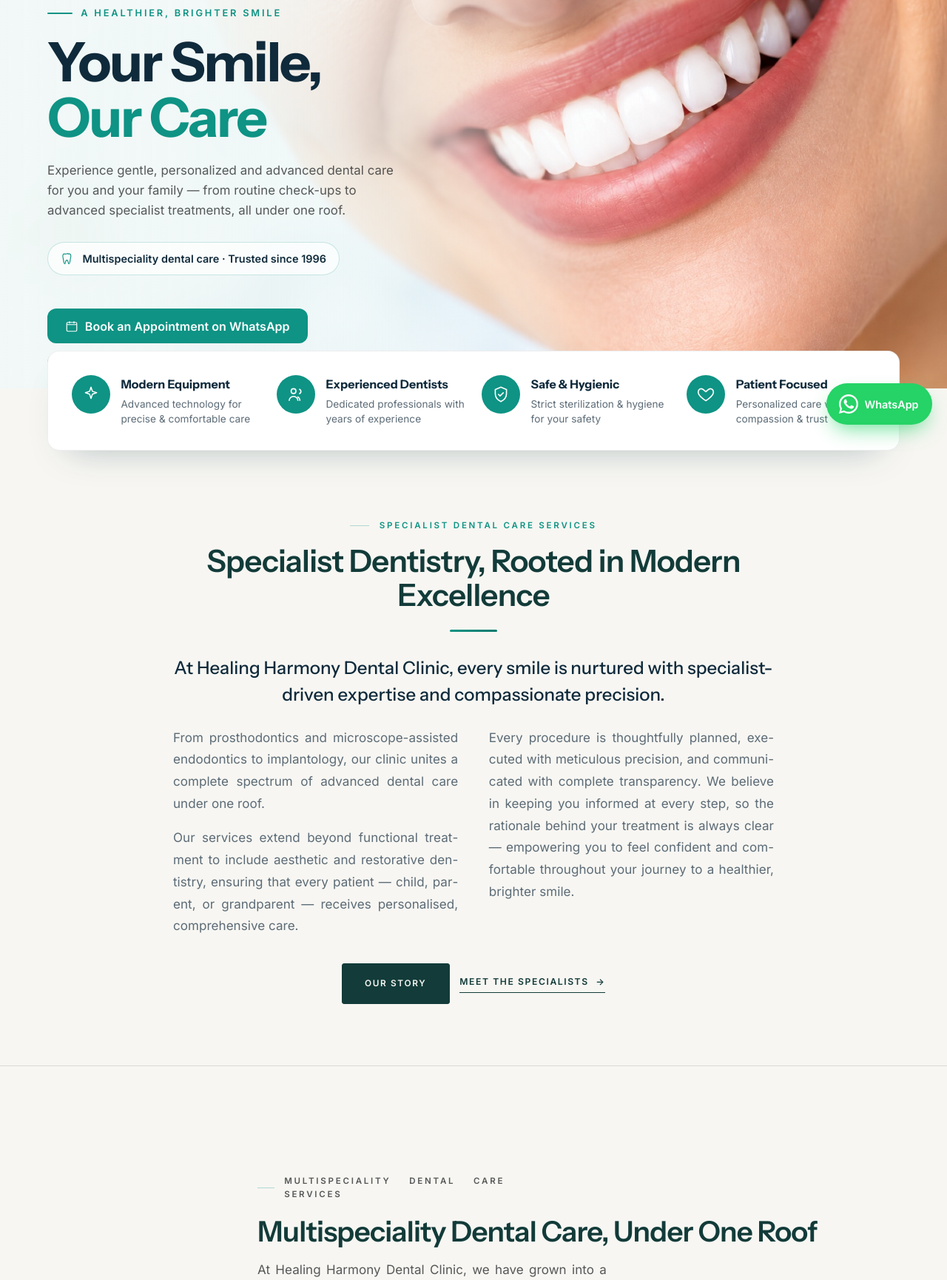
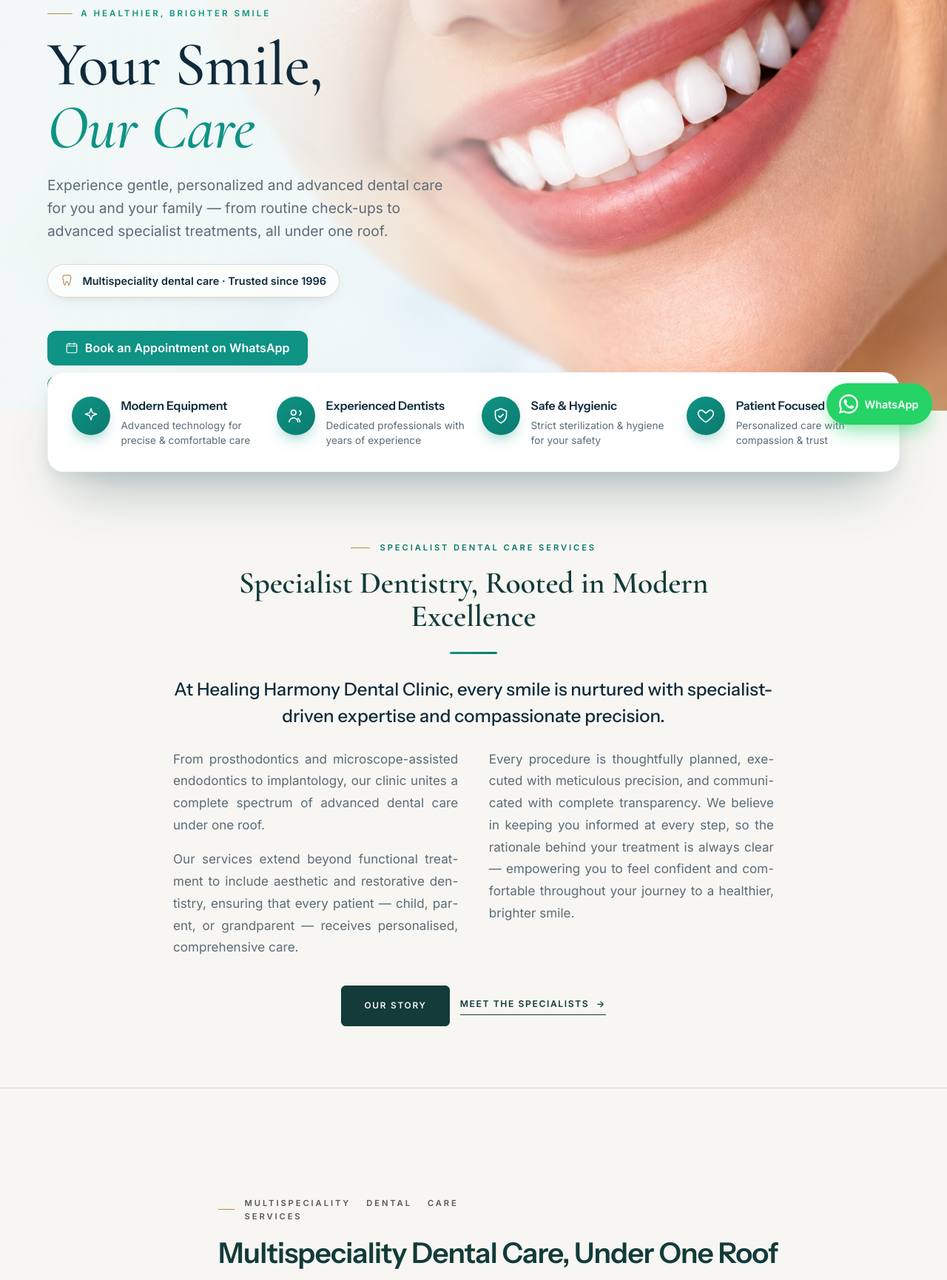
Before and after one commit to mbl9645964-cell/healing-harmony-dental, a PHP site: page / in a window 1280 px wide. Shown: the part 206-1936 px from the top of the page at 74% size. Run offline with PHP 8.4, Linux system fonts and the light colour scheme.

Commit message:
Ultra-premium editorial refinement layer
Serif (Cormorant) display headings incl. hero with italic accent, gold
hairline kickers/accents, layered depth + hover lift on cards, gradient
feature icons, refined buttons and hero note pill.

Co-Authored-By: Claude Opus 4.8 <noreply@anthropic.com>

```diff
--- a/assets/css/theme.css
+++ b/assets/css/theme.css
@@ -1124,3 +1124,74 @@ p:last-child { margin-bottom: 0; }
   .hero2__note{ margin-top:1.3rem; font-size:.82rem; }
   .hero2--bg .hero2__lead{ max-width:none; }
 }
+
+/* ============================================================
+   ULTRA-PREMIUM EDITORIAL LAYER  ·  appended refinement
+   Quiet luxury — serif display, layered depth, finer detail
+   ============================================================ */
+:root{
+  --gold:#B98B4E;                 /* warm luxe hairline accent   */
+  --gold-soft:rgba(185,139,78,.32);
+  --shadow-soft:0 2px 6px rgba(12,58,68,.05), 0 18px 40px -22px rgba(12,58,68,.20);
+  --shadow-lift:0 8px 18px rgba(12,58,68,.07), 0 44px 74px -30px rgba(12,58,68,.34);
+}
+
+/* — Editorial serif display headings (the key premium move) — */
+.h-display,
+.finalcta__title,
+.sig__title,
+.doc-feature__name,
+.sec-head__t,
+.intro-text__title{
+  font-family:var(--f-serif);
+  font-weight:600;
+  letter-spacing:-.004em;
+}
+.h-display{ font-size:clamp(2.3rem,4.7vw,4rem); line-height:1.04; }
+.sig__title{ font-size:clamp(2rem,3.7vw,3.1rem); line-height:1.03; font-weight:600; }
+.finalcta__title{ font-size:clamp(2.2rem,4.4vw,3.6rem); line-height:1.05; font-weight:600; }
+
+/* Hero title → large refined serif with italic accent line */
+.hero2--bg .hero2__title{ font-family:var(--f-serif); font-weight:500; font-size:clamp(3rem,6.6vw,5.6rem); line-height:1.0; letter-spacing:-.01em; }
+.hero2--bg .hero2__title span{ display:block; color:var(--ink2); font-weight:500; }
+.hero2--bg .hero2__title em{ display:block; color:var(--teal); font-style:italic; font-weight:500; }
+
+/* Body/lead a touch airier */
+.lead{ font-weight:400; }
+.hero2--bg .hero2__lead{ font-size:clamp(1.08rem,1.5vw,1.28rem); color:var(--taupe-ink); }
+
+/* — Kickers: quieter, finer, gold hairline — */
+.kicker{ font-weight:600; letter-spacing:.26em; font-size:.7rem; color:var(--teal-d); }
+.kicker::before{ background:var(--gold); width:30px; }
+.hero2__kicker{ font-weight:600; letter-spacing:.26em; font-size:.72rem; }
+.hero2__kicker::before{ background:var(--gold); height:1.5px; }
+.sec-head__rule{ background:var(--gold); width:52px; height:2px; }
+
+/* — Depth & hover refinement (premium tactility) — */
+.features__card{ border-radius:22px; box-shadow:var(--shadow-lift); border:1px solid rgba(12,58,68,.05); }
+.feat__ic{ background:linear-gradient(142deg,var(--teal),var(--teal-d)); box-shadow:0 10px 20px -8px rgba(14,147,132,.55); }
+.feat__t{ font-weight:600; letter-spacing:-.005em; }
+.jcard__media, .post-card__media{ border-radius:14px; }
+.jcard{ transition:transform .55s var(--ease); }
+.jcard:hover{ transform:translateY(-5px); }
+.doc-card__media{ border-radius:14px; box-shadow:var(--shadow-soft); }
+.doc-card:hover .doc-card__media{ box-shadow:var(--shadow-lift); }
+
+/* — Buttons: refined luxe geometry — */
+.btn{ border-radius:6px; letter-spacing:.15em; }
+
+/* — Hero note pill: warm luxe hairline — */
+.hero2__note{ background:rgba(255,255,255,.8); border-color:var(--gold-soft); box-shadow:0 6px 20px -12px rgba(12,58,68,.3); }
+.hero2__note svg{ color:var(--gold); }
+
+/* — Refined section headings weight balance — */
+.sec-head__t{ font-weight:600; }
+
+/* — Big legacy numeral → refined serif — */
+.legacy__num, .stat-num, .num-xl{ font-family:var(--f-serif); font-weight:600; letter-spacing:-.02em; }
+
+/* — Image framing consistency — */
+.sig__media, .figure{ border-radius:14px; overflow:hidden; }
+
+/* — Softer, warmer selection — */
+::selection{ background:var(--teal); color:#fff; }
```
